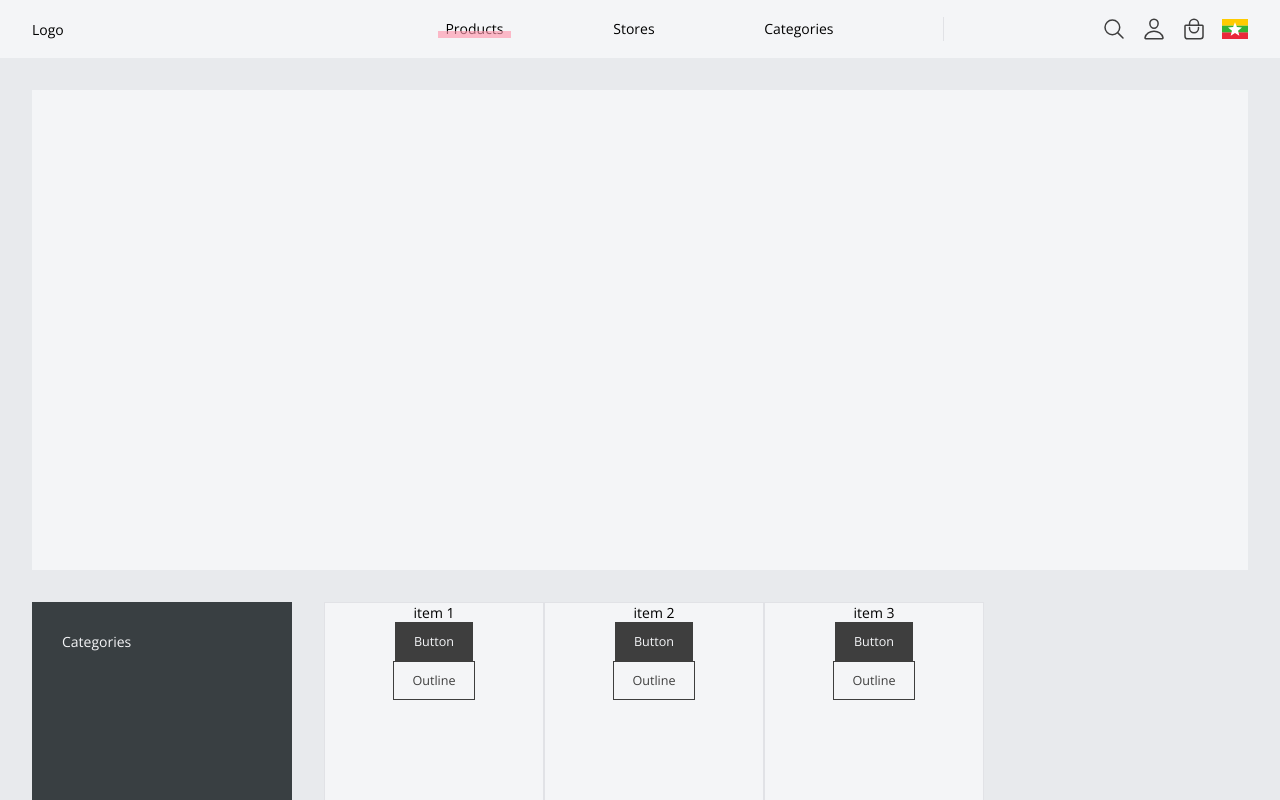
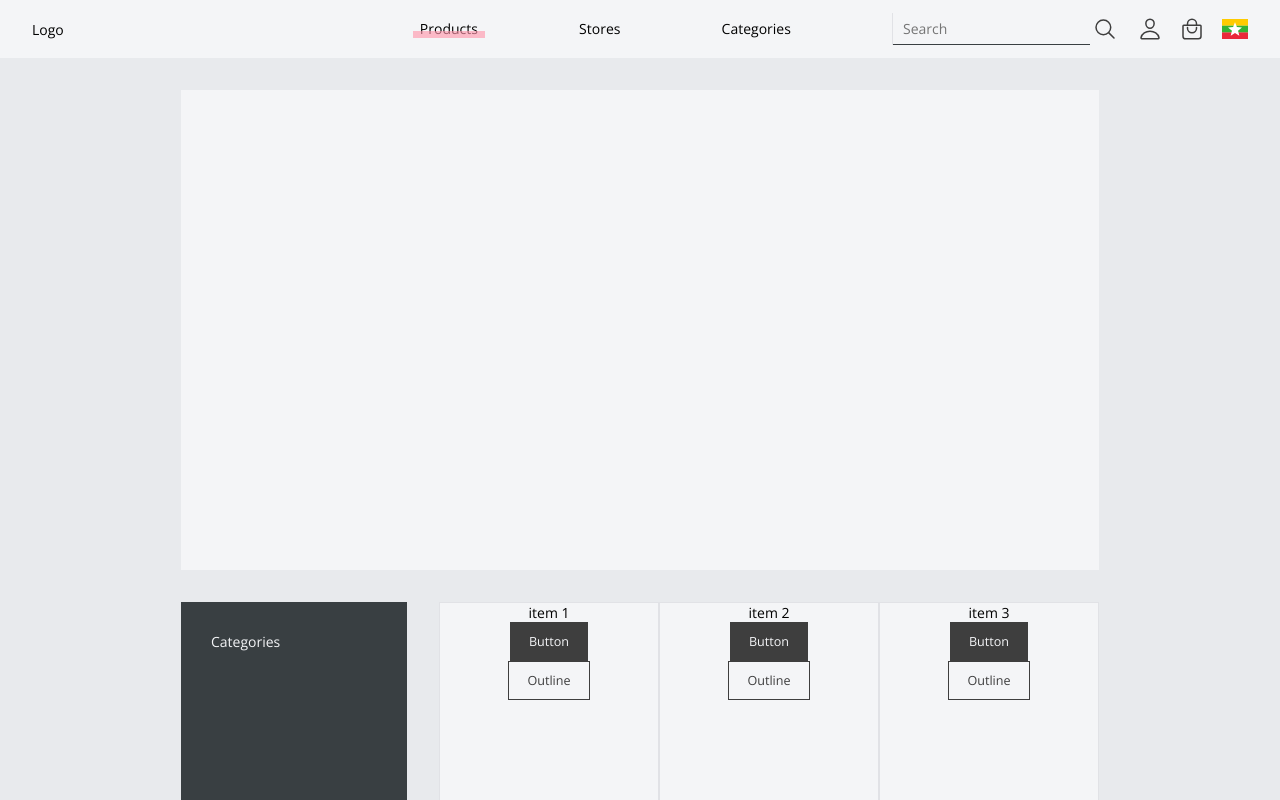
Before and after one commit to KhineKyaw/zee-ecommerce-site-client, a React (Create React App) app: page / in a window 1280 px wide. Both pictures are taken after a click on the button 1114 px from the left and 29 px from the top of the page. Shown: the top 800 px of the page. Built offline with nearby package versions, Linux system fonts and the light colour scheme.

Commit message:
Added search bar. Updated main layout

```diff
--- a/src/App.css
+++ b/src/App.css
@@ -9,8 +9,10 @@
 }
 
 main {
+  width: var(--size-main-width-large);
   padding: var(--size-common-whitespace-medium);
-  background-color: var(--color-gray-background);
+  margin-left: calc(calc(100% - var(--size-main-width-large)) / 2);
+  /* background-color: var(--color-gray-background); */
   min-height: calc(100vh - var(--size-navbar-height));
 }
 
--- /dev/null
+++ b/src/components/Navigations/Navbar/NavSearchBar/NavSearchBar.js
@@ -0,0 +1,23 @@
+import React, { useState } from "react"
+
+import classes from "./NavSearchBar.module.css"
+
+import HeaderIconButton from "../../../UI/IconButton/HeaderIconButton"
+import SearchBox from "../../../UI/SearchBox/SearchBox"
+
+const NavSearchBar = props => {
+  const [showSearchBox, setShowSearchBox] = useState(false)
+
+  const toggleSearchBoxHandler = () => {
+    setShowSearchBox(prev => !prev)
+  }
+
+  return (
+    <span className={classes.searchbar}>
+      {showSearchBox ? <SearchBox {...props} /> : null}
+      <HeaderIconButton onClick={toggleSearchBoxHandler} name='search' />
+    </span>
+  )
+}
+
+export default NavSearchBar
--- /dev/null
+++ b/src/components/Navigations/Navbar/NavSearchBar/NavSearchBar.module.css
@@ -0,0 +1,18 @@
+.searchbar {
+  display: flex;
+  align-items: center;
+}
+
+.searchbar button {
+  display: flex;
+  justify-content: center;
+  align-items: center;
+  margin: 0;
+  width: var(--size-iconbutton-search);
+  height: var(--size-iconbutton-search);
+}
+
+.searchbar button svg {
+  width: 80%;
+  height: 80%;
+}
--- a/src/components/Navigations/Navbar/Navbar.js
+++ b/src/components/Navigations/Navbar/Navbar.js
@@ -5,6 +5,7 @@ import classes from "./Navbar.module.css"
 import NavbarItem from "./NavbarItem/NavbarItem"
 import LanguageContext from "../../../context/language-context"
 import LanguageSwitch from "./LanguageSwitch/LanguageSwitch"
+import NavSearchBar from "./NavSearchBar/NavSearchBar"
 
 const Navbar = () => {
   const {
@@ -26,7 +27,7 @@ const Navbar = () => {
         <NavbarItem>{texts.navbar["page-3"]}</NavbarItem>
       </ul>
       <div className={classes.actions}>
-        <IconButton name='search' />
+        <NavSearchBar placeholder='Search' autoFocus />
         <IconButton name='profile' />
         <IconButton name='bag' />
         <LanguageSwitch language={language} onClick={languageChangedHandler} />
--- a/src/components/Navigations/Navbar/Navbar.module.css
+++ b/src/components/Navigations/Navbar/Navbar.module.css
@@ -27,7 +27,7 @@
 }
 
 .actions button {
-  margin-left: 16px;
+  margin-left: 18px;
 }
 
 .navbar,
--- /dev/null
+++ b/src/components/UI/SearchBox/SearchBox.js
@@ -0,0 +1,23 @@
+import React from "react"
+
+import classes from "./SearchBox.module.css"
+import styles from "../Style.module.css"
+
+const SearchBox = props => {
+  const className = [styles.clear_bo, classes.search]
+
+  if (props.className) {
+    className.push(props.className)
+  }
+
+  const Props = { ...props }
+  delete Props.children
+
+  return (
+    <input {...Props} className={className.join(" ")}>
+      {props.children}
+    </input>
+  )
+}
+
+export default SearchBox
--- /dev/null
+++ b/src/components/UI/SearchBox/SearchBox.module.css
@@ -0,0 +1,5 @@
+.search {
+  background-color: var(--color-white);
+  border-bottom: 1px solid var(--color-dark-background);
+  padding: 6px 10px;
+}
--- a/src/index.css
+++ b/src/index.css
@@ -7,6 +7,7 @@ body {
     sans-serif;
   -webkit-font-smoothing: antialiased;
   -moz-osx-font-smoothing: grayscale;
+  background-color: var(--color-gray-background);
 }
 
 code {
--- a/src/variables.css
+++ b/src/variables.css
@@ -18,8 +18,12 @@
 }
 
 :root {
+  /* main */
+  --size-main-width-large: 982px;
+
   --size-navbar-height: 58px;
   --size-navbar-padding-horizontal: 0 32px;
+
   --size-banner-height: 60vh;
 
   /* white spaces */
@@ -39,6 +43,7 @@
   --size-font-large: 32px;
 
   --size-iconbutton-medium: 24px;
+  --size-iconbutton-search: 30px;
 }
 
 :root {
```
